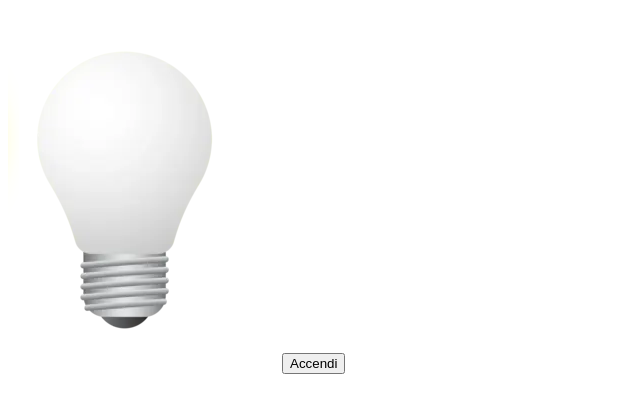
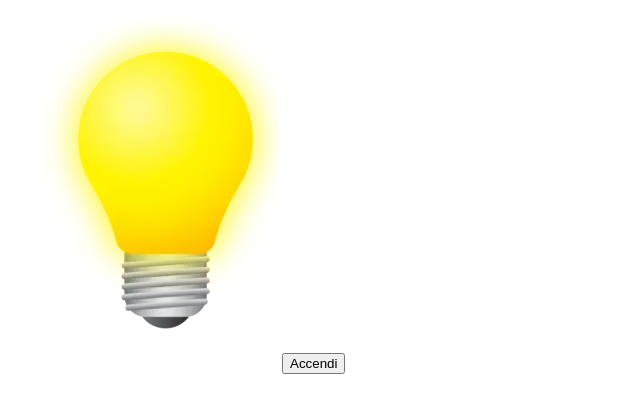
Before and after one commit to giovanni-arduini/js-dom-1, a plain HTML site: page index.html in a window 1280 px wide. Both pictures are taken after a click on the button "Accendi". Shown: the whole page, without its empty margins (0-640 px from the left). Drawn offline with nearby package versions, Linux system fonts and the light colour scheme.

Commit message:
ADD change img with button

```diff
--- a/app.js
+++ b/app.js
@@ -4,9 +4,10 @@ console.log(lampBulb);
 const button = document.querySelector(".btn");
 console.log(button);
 
-button.addEventListener("click", clickBtn);
-
-function clickBtn() {
-  console.log("Ho cliccato");
-}
-// console.log(switchOnOff);
+button.addEventListener("click", function () {
+  {
+    console.log("Ho cliccato");
+    console.log(lampBulb.className);
+    lampBulb.src = "./img/yellow_lamp.png";
+  }
+});
--- a/index.html
+++ b/index.html
@@ -13,7 +13,7 @@
   </head>
   <body>
     <img
-      class="lamp-img"
+      class="lamp-img bulb-off"
       id="bulb"
       src="./img/white_lamp.png"
       alt="A swtiched off lamp bulb"
```
